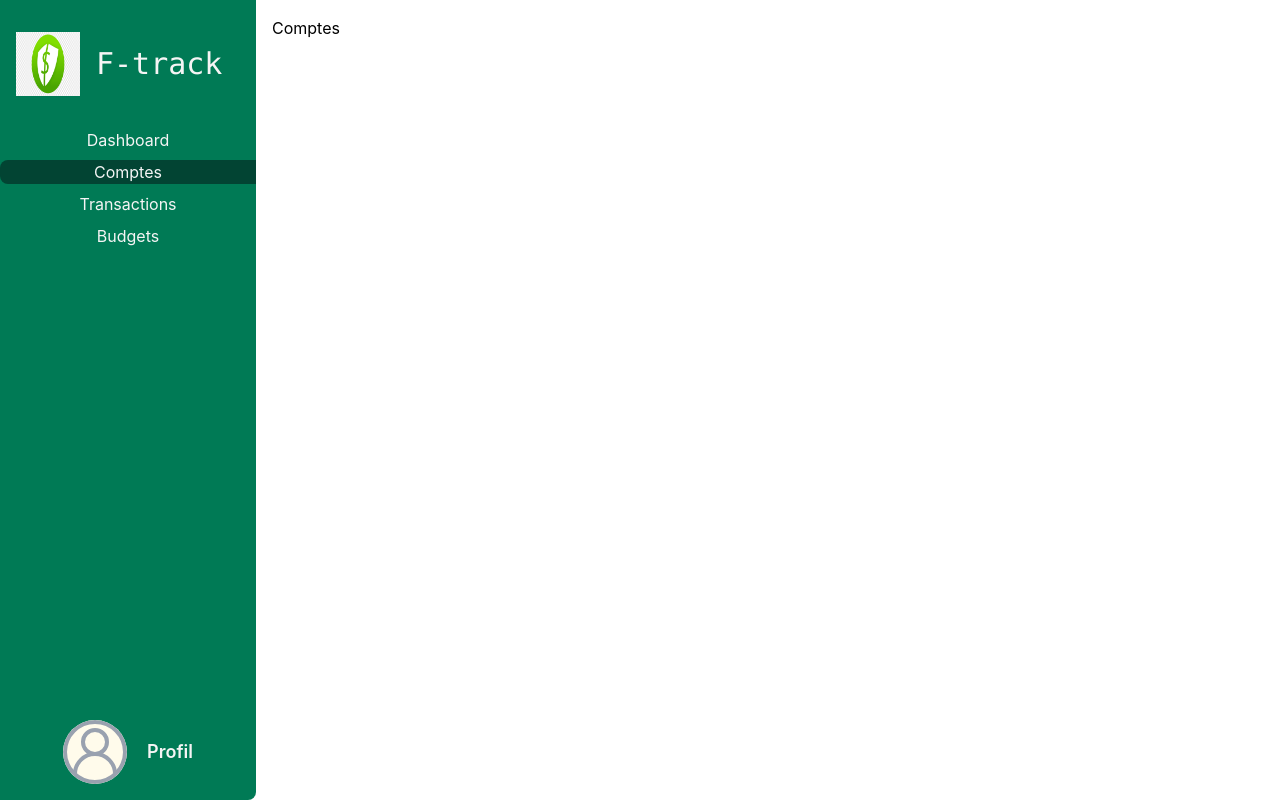
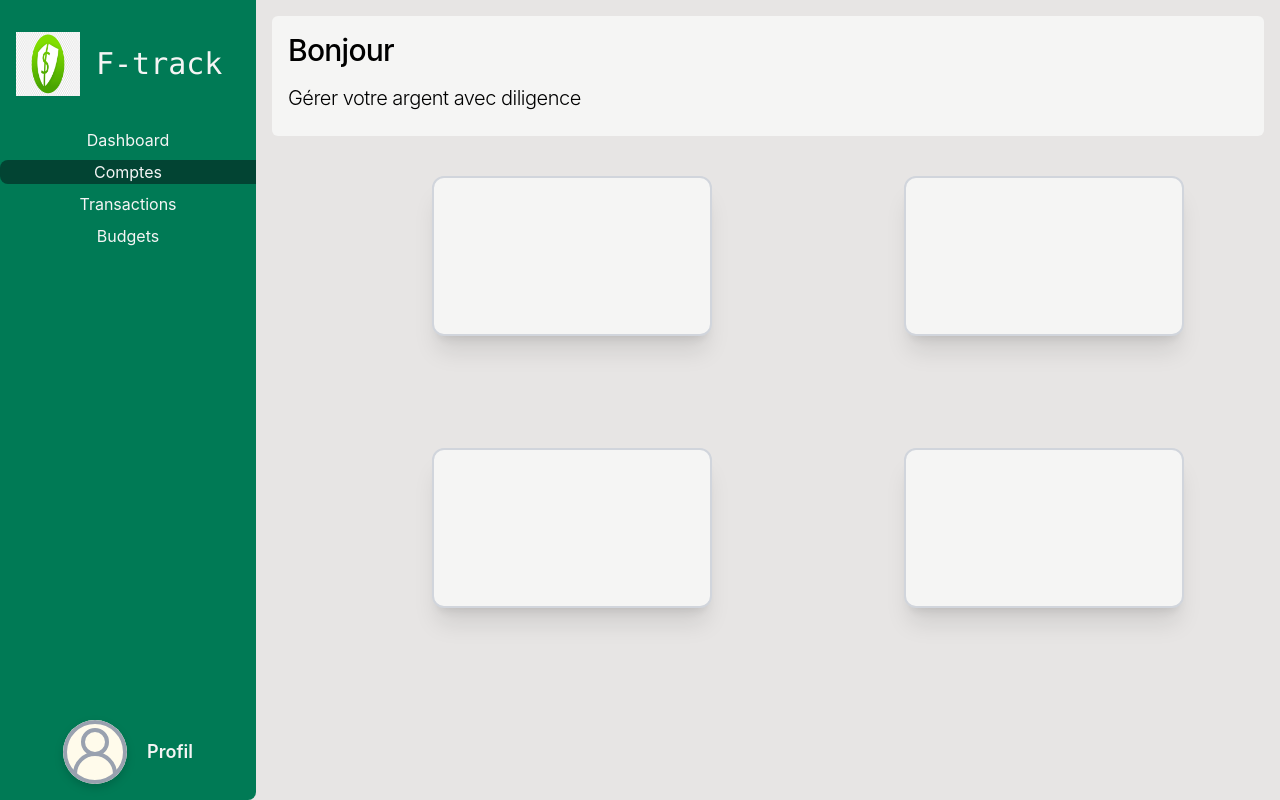
Before and after one commit to ikew19/Finance-tracking, a React (Vite) app: page /comptes in a window 1280 px wide. Built offline with nearby package versions, Linux system fonts and the light colour scheme.

Commit message:
/comptes layout

```diff
--- a/src/App.css
+++ b/src/App.css
@@ -1,6 +1,7 @@
 @import "tailwindcss";
 
 :root { --accent: ...
+  background-color: var(--color-neutral-700);
   }
 
 body { margin: 0 }
--- a/src/App.tsx
+++ b/src/App.tsx
@@ -11,14 +11,14 @@ function App() {
 
   return (
 
-    <div className="flex h-screen "> {/* wrapper flex */}
+    <div className="flex h-screen bg-stone-200"> {/* wrapper flex */}
       <aside className="bg-emerald-700 h-full min-w-1/5
       rounded-br-lg flex flex-col"> {/* sidebar */}
       <Navbar />
 
     </aside>
 
-    <div className="p-4">
+    <div className="p-4 w-screen">
         <Routes>
           <Route path='/transactions' element={<Transactions/>} />
           <Route path='/comptes' element={<Comptes/>} />
--- a/src/Pages/Comptes.tsx
+++ b/src/Pages/Comptes.tsx
@@ -1,10 +1,21 @@
 function Comptes() {
 
+  return (
+    <div className="h-full">
+      <header className="bg-stone-100 p-4 h-30 rounded-md inset-shadow-xl">
+        <h1 className="text-3xl tracking-tight font-sans font-medium subpixel-antialiased">Bonjour</h1>
+        <span className="block h-4" />
+        <p className="text-xl tracking-tight font-sans font-light "> Gérer votre argent avec diligence</p>
+      </header>
 
+      <main className=" grid grid-cols-2 gap-8 ml-20 place-items-center justify-content-center h-2/3">
+        <div className=" h-40 w-70 bg-stone-100 p-4 h-40 rounded-xl shadow-xl inset-shadow-3xl border-2 border-gray-300" />
+        <div className="h-40 w-70 bg-stone-100 p-4 h-40 rounded-xl shadow-xl inset-shadow-3xl border-2 border-gray-300" />
+        <div className="h-40 w-70 bg-stone-100 p-4 h-40 rounded-xl shadow-xl inset-shadow-3xl border-2 border-gray-300" />
+        <div className="h-40 w-70 bg-stone-100 p-4 h-40 rounded-xl shadow-xl inset-shadow-3xl border-2 border-gray-300" />
 
-return (
-    <div>
-      <h1>Comptes</h1>
+      </main>
+
     </div>
   );
 }
--- a/src/components/Navbar.tsx
+++ b/src/components/Navbar.tsx
@@ -55,7 +55,7 @@ function Navbar() {
                 antialiased flex justify-center gap-5">
         <div className='place-self-center'>
               <Logo  className='max-h-24 w-16 text-gray-400 bg-amber-50 rounded-full
-            '/>
+            drop-shadow-lg'/>
         </div>
         <p className='text-lg font-semibold place-self-center'>Profil</p>
       </footer>
```
